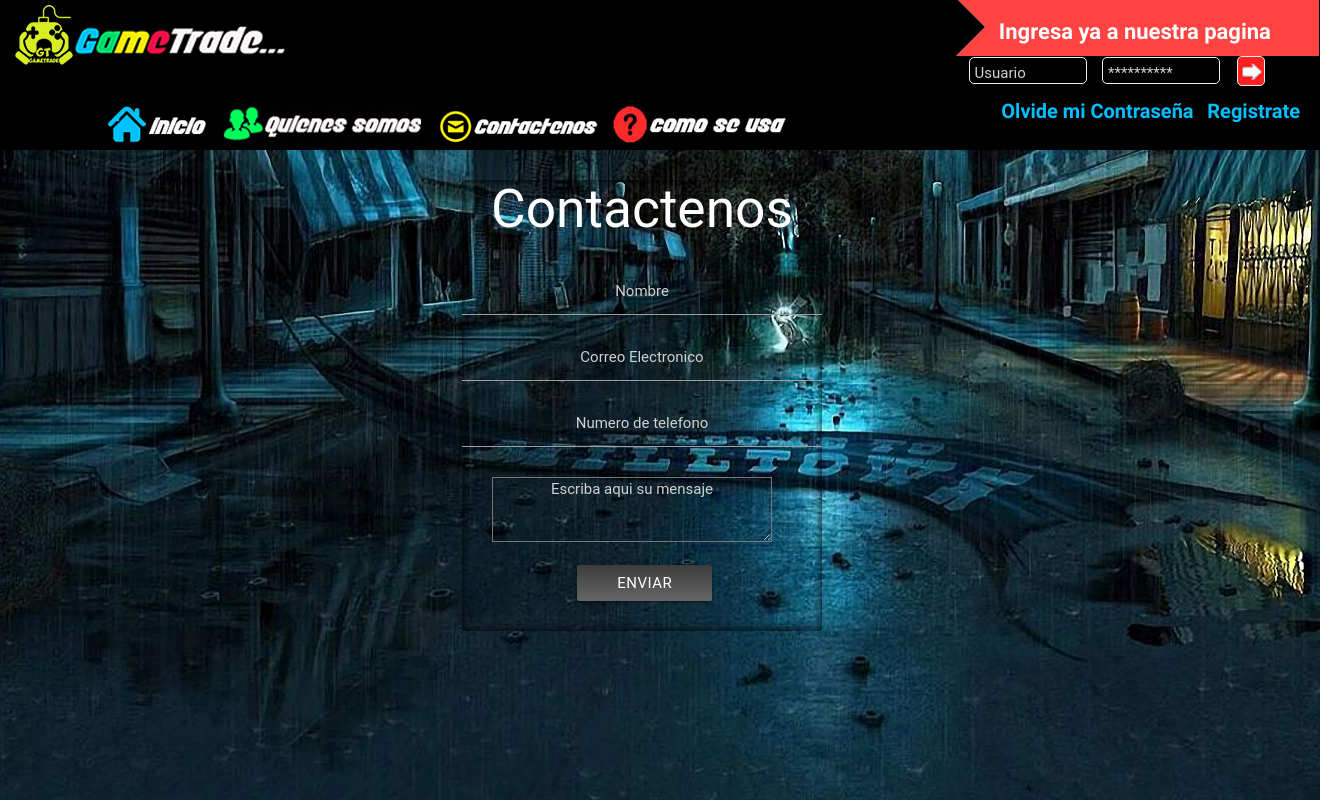
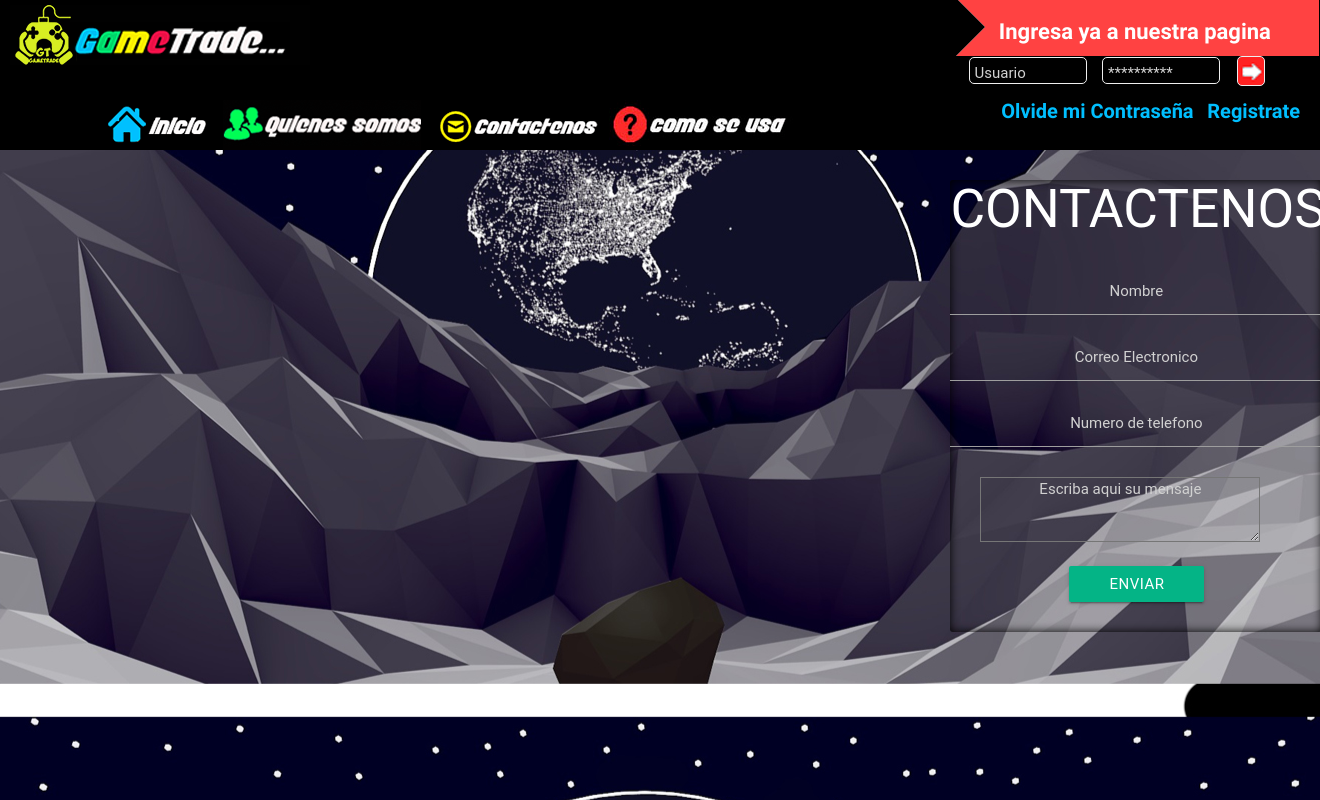
Before and after one commit to cristian9510/Aplicacion_Gametrade, a PHP site: page /Aplicacion_gametrade/Views/contactenos.php in a window 1320 px wide. Run offline with PHP 8.4, Linux system fonts and the light colour scheme; some libraries are stand-ins or nearby versions; some web fonts are replaced.

Commit message:
WSSSDSDSSDSDSD

```diff
--- a/Views/contactenos.php
+++ b/Views/contactenos.php
@@ -22,13 +22,13 @@
 	}
 	form{
 
-		width: 360px;
+		width: 372px;
 
 		border-radius: 3px;
 		-moz-border-radius:3px;
 		-webkit-border-radius:3px;
 		box-shadow: inset 0 0 10px #000;
-		margin-left: 35%;
+		margin-left: 72%;
 		margin-top: 0%;
 
 
@@ -36,7 +36,7 @@
 
 	form h1{
 		text-align: center;
-		color:#fff;
+		color:#FFF;
 		font-weight: normal;
 		font-size: 40pt;
 		margin: 30px 0px;
@@ -70,7 +70,7 @@
 		height: 40px;
 		background: #3c3c3c:/* Old browsers */;
 		background: -moz-linear-gradient(top, #3c3c3c 0%, #2a2828 100%); /* FFF3.6+ */
-		background: -webkit-gradient(linear, left top, left bottom, color-stop(0%,#3c3c3c),color-stop(100%,#666666));
+		background: -webkit-gradient(linear, left top, left bottom, color-stop(0%,#04B486),color-stop(100%,#04B486));
 		background: webkit-gradient-gradient(top, #3c3c3c 0%, #2a2828 100%);/*chrome10+,Safari5.1+*/
 		background: -o-linear-gradient(top, #3c3c3c 0%, #2a2828 100%);/*Opera 11.10+*/
 		background: -ms-linear-gradient(top, #3c3c3c 0%, #2a2828 100%);/*IE10+*/
@@ -98,7 +98,7 @@
 <form>
 
 	<h1>
-		Contactenos
+		CONTACTENOS
 	</h1>
 	<input type="text" maxlength="20" placeholder="Nombre"></input>
 	<input type="text" maxlength="20" placeholder="Correo Electronico"></input>
```
Also changed, not shown: Views/Imagen/2S.jpg (deleted), Views/Imagen/fondo.png (deleted), Views/Imagen/logos.png (added), Views/Imagen/ne.jpg, Views/Imagen/quienes_somo.png (deleted), Views/Imagen/quienes_somos.png (deleted), Views/Imagen/va.jpg (deleted).
